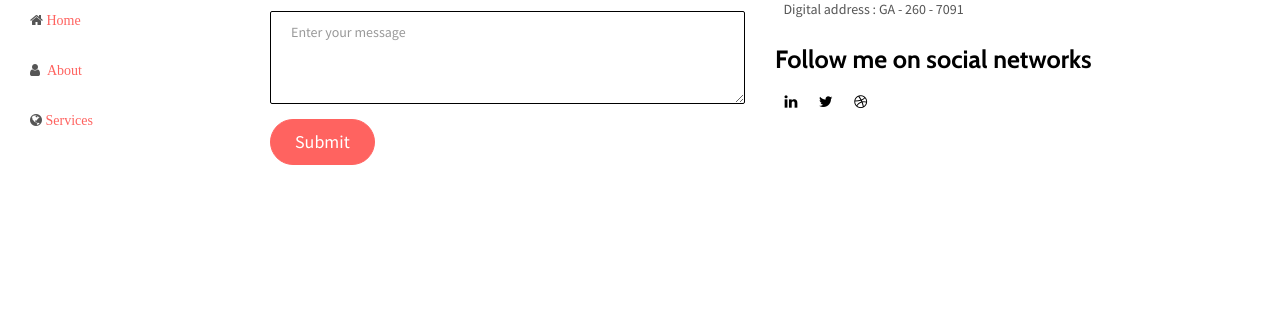
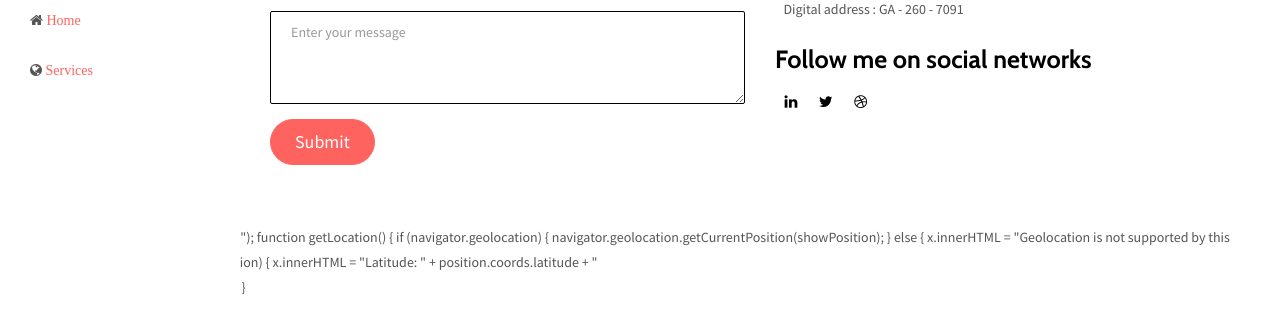
Before and after one commit to Aristocratjnr/Jenglo, a plain HTML site: page contact.html in a window 1280 px wide. Shown: the part 313-648 px from the top of the page. Drawn offline with nearby package versions, Linux system fonts and the light colour scheme.

Commit message:
Update navigation links in contact.html

```diff
--- a/contact.html
+++ b/contact.html
@@ -56,9 +56,6 @@ body {
       </div>
       <ul class="nav">
         <li> <i class="fa fa-home w3-xxlarge">&nbsp;<a href="./index.html" title="">Home</a></li></i><br>
-        <li>
-        	<i class="fa fa-user w3-xxlarge">&nbsp; <a href="./about.html" title="">About</a></li></i><br>
-        <li>
         	<i class="fa fa-globe">&nbsp;<a href="./services.html" title="">Services</a></li></i><br>
 
 
@@ -150,7 +147,7 @@ body {
 
 
 </main>
-<script>
+<center<script>
 var x = document.getElementById("demo");
 function getLocation() {
   if (navigator.geolocation) {
```
